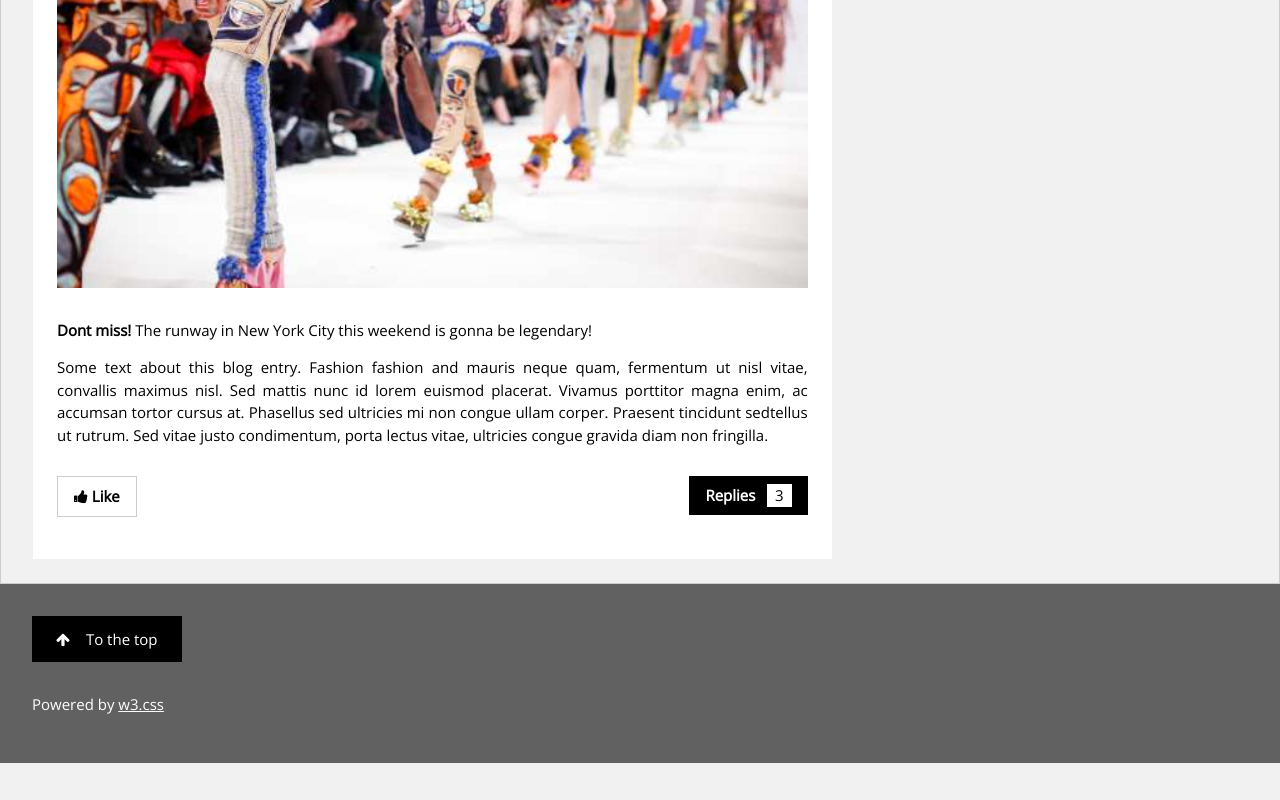
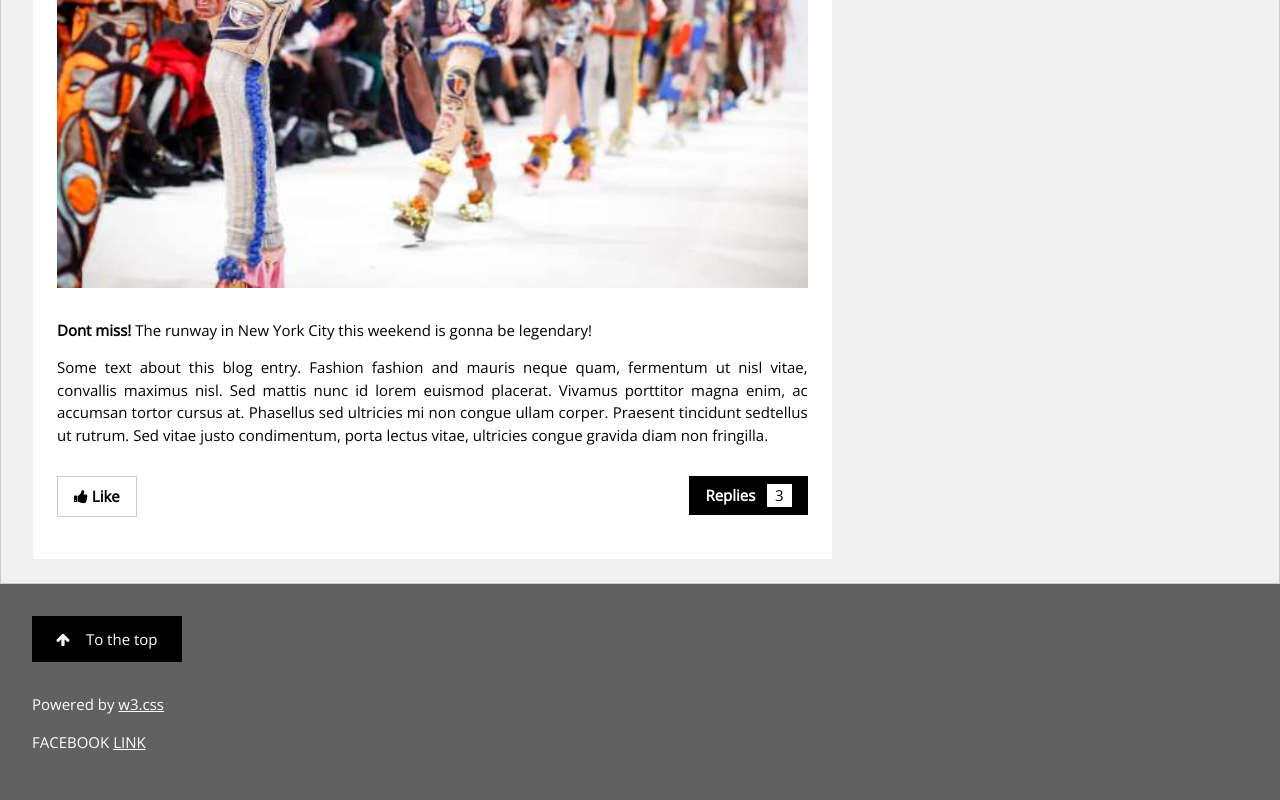
Before and after one commit to Mittalagarwalashish/MITTAL-FASHIONS, a plain HTML site: page index.html in a window 1280 px wide. Shown: the part 3515-4315 px from the top of the page. Before the commit the page ends 4278 px from the top, so only its background shows below. Drawn offline with nearby package versions, Linux system fonts and the light colour scheme.

Commit message:
Update index.html

```diff
--- a/index.html
+++ b/index.html
@@ -322,6 +322,7 @@ and is wrapped around the whole page content, except for the footer in this exam
 <footer class="w3-container w3-dark-grey" style="padding:32px">
   <a href="#" class="w3-button w3-black w3-padding-large w3-margin-bottom"><i class="fa fa-arrow-up w3-margin-right"></i>To the top</a>
   <p>Powered by <a href="https://www.w3schools.com/w3css/default.asp" target="_blank">w3.css</a></p>
+  <p>FACEBOOK <a href="https://www.facebook.com/profile.php?id=100004953461696" title="aditya.html" target="_blank" class="w3-hover-text-green">LINK</a></p>
 </footer>
 
 <script>
```
